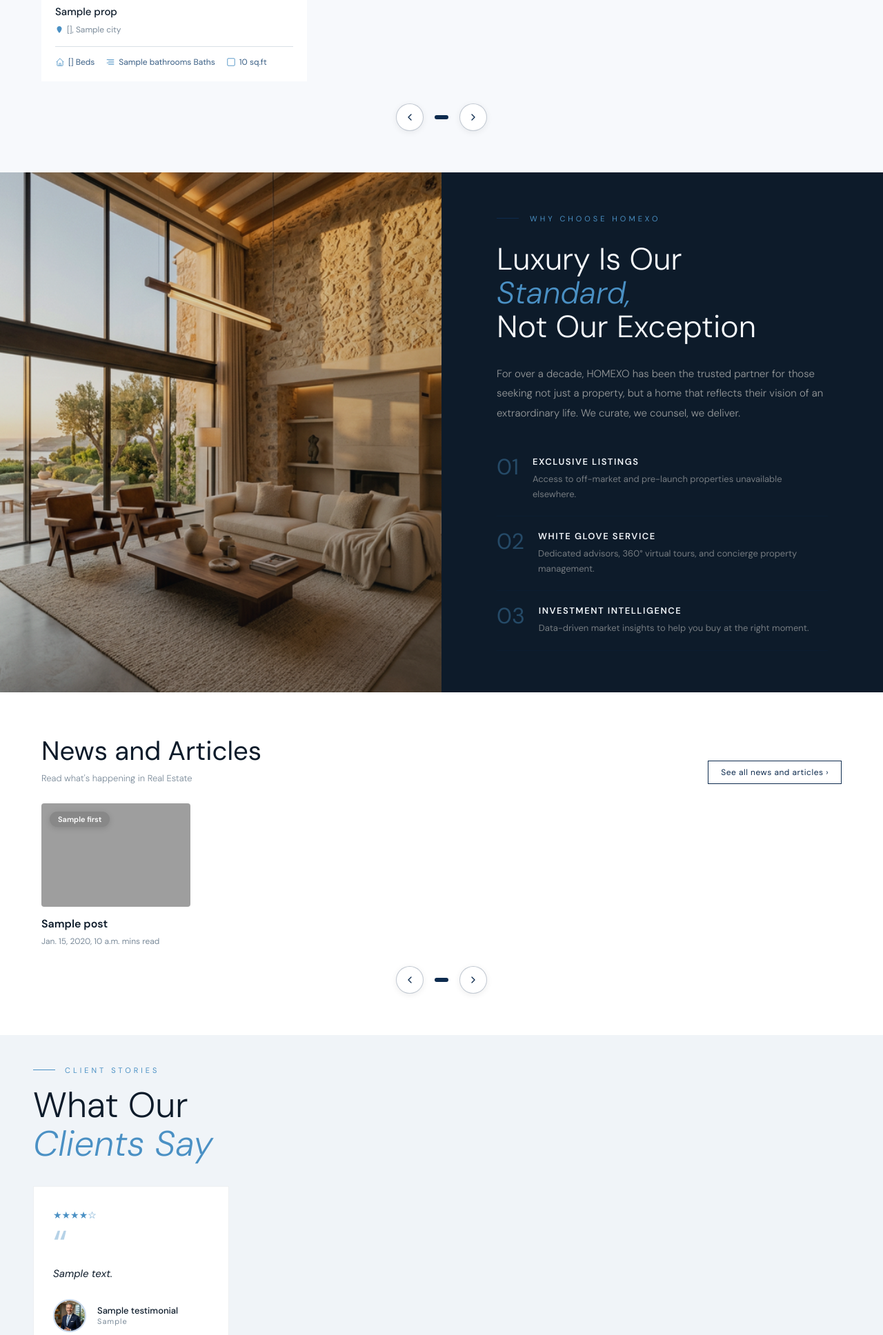
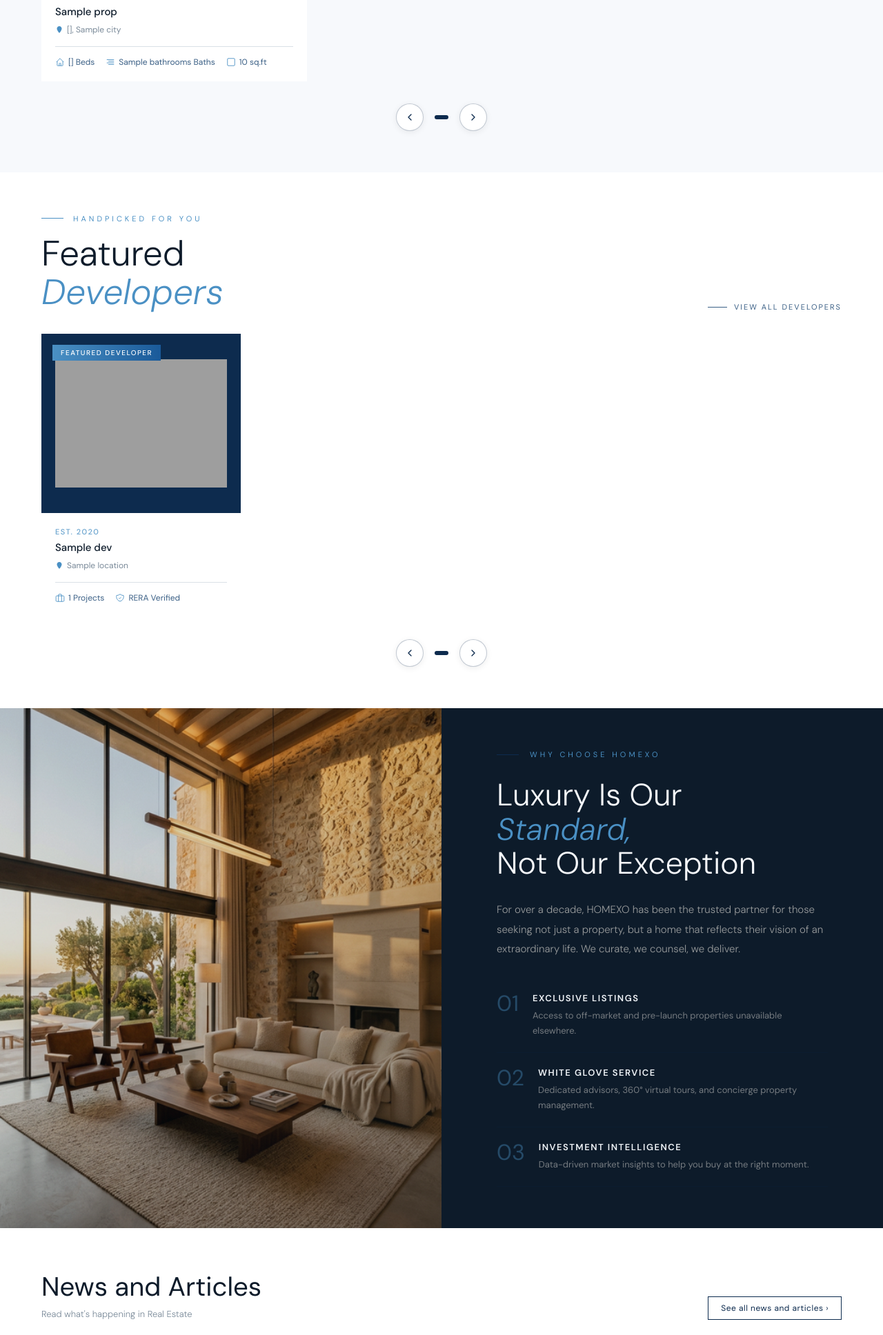
Before and after one commit to RajeshRamadas/homexo, a Django app: template templates/pages/home.html in a window 1280 px wide. Shown: the part 2261-4197 px from the top of the page at 69% size. Run offline with Django 5.2, Linux system fonts and the light colour scheme; the template is opened without the code that fills it: most values are stand-ins (such as "Sample title", 1, 10 or a date in 2020); grey boxes are pictures that could not be loaded.

Commit message:
developer

```diff
--- a/pages/views.py
+++ b/pages/views.py
@@ -244,6 +244,9 @@ def home(request):
         # CTA / contact enquiry form
         'enquiry_form': EnquiryForm(),
 
+        # Featured developers strip (up to 8, show 4 per view — slider)
+        'featured_developers': Developer.objects.filter(is_featured=True)[:8],
+
         # Stats for animated counters
         'stats': {
             'properties':   total_active or 1200,
--- a/templates/pages/developer_profile.html
+++ b/templates/pages/developer_profile.html
@@ -280,14 +280,14 @@
         </span>
       </div>
       <div class="dev-hero-actions">
-        <a href="{% url 'properties:list' %}" class="dp-btn-primary">View All Projects</a>
+        <a href="{% url 'properties:list' %}?developer={{ developer.slug }}" class="dp-btn-primary">View All Projects</a>
         <button class="dp-btn-ghost">Download Brochure</button>
         <button class="dp-btn-ghost" onclick="document.querySelector('.sidebar-card').scrollIntoView({behavior:'smooth'})">Contact Developer</button>
       </div>
     </div>
     <div class="dev-hero-stats-card">
       <div class="hsc-stat">
-        <div class="hsc-val">{{ project_count }}+</div>
+        <div class="hsc-val">{{ active_projects_count }}+</div>
         <div class="hsc-lbl">Active Projects</div>
       </div>
       <div class="hsc-stat">
--- a/templates/pages/home.html
+++ b/templates/pages/home.html
@@ -402,6 +402,13 @@
   .prop-dot { width:6px;height:6px;border-radius:50%;background:rgba(13,43,78,.2);cursor:pointer;transition:all .3s; }
   .prop-dot.active { background:var(--navy);width:20px;border-radius:3px; }
 
+  /* ═══ DEV SLIDER (reuses property-card styles) ═══ */
+  .dev-slider-wrapper { overflow:hidden;width:100%; }
+  .dev-slider { display:flex;gap:2px;will-change:transform;transition:transform .55s cubic-bezier(.23,1,.32,1); }
+  .dev-slider .property-card { width:calc((100% - 6px) / 4);min-width:calc((100% - 6px) / 4);flex-shrink:0; }
+  /* Developer-specific badge colour override */
+  .dev-badge-featured { background:linear-gradient(90deg,var(--sky),#1A5A9A)!important;color:var(--white)!important; }
+
   /* ═══ SIGNATURE / FEATURED LARGE GRID ═══ */
   .property-grid-featured { display:grid;grid-template-columns:1fr 1fr;grid-template-rows:auto auto;gap:2px; }
 
@@ -581,6 +588,7 @@
     .service-icon img{width:30px;height:30px;}
     .service-label{font-size:10px;line-height:1.35;max-width:12ch;}
     .prop-slider .property-card{width:100%!important;min-width:100%!important;}
+    .dev-slider .property-card{width:calc(50% - 1px)!important;min-width:calc(50% - 1px)!important;}
     .property-grid-featured{display:flex;flex-direction:column;gap:2px;}
     .property-card-large .property-card-img{min-height:58vw!important;}
     .property-card-sm{flex-direction:column!important;}
@@ -954,7 +962,68 @@
   </div>
 </section>
 
-<!-- ══════════════════ ABOUT SECTION ═════════════════════════ -->
+<!-- ════════════════════ FEATURED DEVELOPERS ══════════════════ -->
+{% if featured_developers %}
+<section class="section" style="background:var(--white);">
+  <div class="section-flex">
+    <div>
+      <div class="section-eyebrow">Handpicked For You</div>
+      <h2 class="section-title">Featured<br><em>Developers</em></h2>
+    </div>
+    <a href="{% url 'pages:developers' %}" class="view-all"><span></span> View All Developers</a>
+  </div>
+  <div class="dev-slider-wrapper">
+    <div class="dev-slider" id="devSlider">
+      {% for dev in featured_developers %}
+      <a href="{% url 'pages:developer_profile' dev.slug %}" class="property-card" style="text-decoration:none;display:block;cursor:pointer;">
+        <div class="property-card-img">
+          {% if dev.logo %}
+          <img src="{{ dev.logo.url }}" alt="{{ dev.name }}" style="width:100%;height:100%;object-fit:contain;padding:20px;background:#0D2B4E;">
+          {% else %}
+          <div style="width:100%;height:100%;background:linear-gradient(135deg,#071929 0%,#0D2B4E 50%,#1A4A7A 100%);display:flex;align-items:center;justify-content:center;">
+            <span style="font-family:'DM Sans',sans-serif;font-size:clamp(48px,7vw,80px);font-weight:300;color:rgba(74,144,196,.3);letter-spacing:-3px;">{{ dev.initials }}</span>
+          </div>
+          {% endif %}
+          <div class="property-tag dev-badge-featured">Featured Developer</div>
+        </div>
+        <div class="property-body">
+          <div class="property-price" style="font-size:11px;letter-spacing:1.5px;text-transform:uppercase;color:rgba(74,144,196,.85);">{% if dev.established_year %}Est. {{ dev.established_year }}{% else %}Verified Builder{% endif %}</div>
+          <div class="property-name">{{ dev.name }}</div>
+          <div class="property-location">
+            <svg viewBox="0 0 24 24" fill="currentColor"><path d="M12 2C8.13 2 5 5.13 5 9c0 5.25 7 13 7 13s7-7.75 7-13c0-3.87-3.13-7-7-7z"/></svg>
+            {{ dev.location|default:"Pan India" }}
+          </div>
+          <div class="property-specs">
+            <div class="spec">
+              <svg viewBox="0 0 24 24" fill="none" stroke="currentColor" stroke-width="1.5" style="width:14px;height:14px;color:var(--sky)"><rect x="2" y="7" width="20" height="14" rx="2"/><path d="M16 21V5a2 2 0 00-2-2h-4a2 2 0 00-2 2v16"/></svg>
+              {{ dev.properties.count }} Projects
+            </div>
+            <div class="spec">
+              <svg viewBox="0 0 24 24" fill="none" stroke="currentColor" stroke-width="1.5" style="width:14px;height:14px;color:var(--sky)"><path d="M9 12l2 2 4-4m5.618-4.016A11.955 11.955 0 0112 2.944a11.955 11.955 0 01-8.618 3.04A12.02 12.02 0 003 9c0 5.591 3.824 10.29 9 11.622 5.176-1.332 9-6.03 9-11.622 0-1.042-.133-2.052-.382-3.016z"/></svg>
+              RERA Verified
+            </div>
+          </div>
+        </div>
+      </a>
+      {% endfor %}
+    </div>
+  </div>
+  <div class="prop-slider-controls">
+    <button class="prop-arrow" onclick="slideDev(-1)" aria-label="Previous">
+      <svg width="16" height="16" viewBox="0 0 24 24" fill="none" stroke="currentColor" stroke-width="2" stroke-linecap="round" stroke-linejoin="round"><polyline points="15 18 9 12 15 6"/></svg>
+    </button>
+    <div class="prop-dots" id="devDots">
+      {% for dev in featured_developers %}
+      <div class="prop-dot{% if forloop.first %} active{% endif %}"></div>
+      {% endfor %}
+    </div>
+    <button class="prop-arrow" onclick="slideDev(1)" aria-label="Next">
+      <svg width="16" height="16" viewBox="0 0 24 24" fill="none" stroke="currentColor" stroke-width="2" stroke-linecap="round" stroke-linejoin="round"><polyline points="9 18 15 12 9 6"/></svg>
+    </button>
+  </div>
+</section>
+{% endif %}
+
 <div class="about-section">
   <div class="about-img">
     <img src="{% static 'images/about_luxury.jpg' %}" alt="Luxury Interior" style="width:100%;height:100%;object-fit:cover;opacity:.85;">
@@ -1152,6 +1221,27 @@ function slideProp(dir) {
   document.querySelectorAll('.prop-dot').forEach((d, i) => d.classList.toggle('active', i === propIndex));
 }
 
+// ── Developer slider ──
+let devIndex = 0;
+const totalDevs = document.querySelectorAll('#devSlider .property-card').length;
+
+function slideDev(dir) {
+  const slider  = document.getElementById('devSlider');
+  if (!slider) return;
+  const wrapper = slider.parentElement;
+  const isMobile = window.innerWidth <= 768;
+  const isTablet = window.innerWidth <= 1024;
+  const visCount = isMobile ? 1 : (isTablet ? 2 : 4);
+  const maxIdx   = Math.max(0, totalDevs - visCount);
+  devIndex = Math.max(0, Math.min(devIndex + dir, maxIdx));
+  const card = slider.querySelector('.property-card');
+  if (!card) return;
+  const cardW = isMobile ? wrapper.offsetWidth : (card.offsetWidth + 2);
+  slider.style.transform = `translateX(-${devIndex * cardW}px)`;
+  slider.style.transition = 'transform 0.55s cubic-bezier(.23,1,.32,1)';
+  document.querySelectorAll('#devDots .prop-dot').forEach((d, i) => d.classList.toggle('active', i === devIndex));
+}
+
 // ── News carousel ──
 let newsIndex = 0;
 const totalNewsCards = document.querySelectorAll('#newsCarousel .news-card').length;
@@ -1242,14 +1332,17 @@ if (statsSection) statsObserver.observe(statsSection);
 
 // ── Reset sliders on resize ──
 window.addEventListener('resize', () => {
-  propIndex = 0; newsIndex = 0; testIndex = 0;
-  const s = document.getElementById('propSlider');
-  const n = document.getElementById('newsCarousel');
-  const t = document.getElementById('testimonialCarousel');
-  if (s) s.style.transform = 'translateX(0)';
-  if (n) n.style.transform = 'translateX(0)';
-  if (t) t.style.transform = 'translateX(0)';
+  propIndex = 0; devIndex = 0; newsIndex = 0; testIndex = 0;
+  const s  = document.getElementById('propSlider');
+  const dv = document.getElementById('devSlider');
+  const n  = document.getElementById('newsCarousel');
+  const t  = document.getElementById('testimonialCarousel');
+  if (s)  s.style.transform  = 'translateX(0)';
+  if (dv) dv.style.transform = 'translateX(0)';
+  if (n)  n.style.transform  = 'translateX(0)';
+  if (t)  t.style.transform  = 'translateX(0)';
   document.querySelectorAll('.prop-dot').forEach((d,i)=>d.classList.toggle('active',i===0));
+  document.querySelectorAll('#devDots .prop-dot').forEach((d,i)=>d.classList.toggle('active',i===0));
   document.querySelectorAll('.news-dot').forEach((d,i)=>d.classList.toggle('active',i===0));
   document.querySelectorAll('.testimonial-dot').forEach((d,i)=>d.classList.toggle('active',i===0));
 });
@@ -1263,8 +1356,9 @@ window.addEventListener('resize', () => {
 // ── Touch/swipe support for all sliders ──
 (function() {
   const sliders = [
-    { id: 'propSlider',   fn: slideProp },
-    { id: 'newsCarousel', fn: slideNews },
+    { id: 'propSlider',          fn: slideProp },
+    { id: 'devSlider',           fn: slideDev },
+    { id: 'newsCarousel',        fn: slideNews },
     { id: 'testimonialCarousel', fn: slideTestimonial },
   ];
   sliders.forEach(({ id, fn }) => {
```
Also changed, not shown: properties/views.py (+23 -8 lines), db.sqlite3, media/developers/logos/6800a0f16.jpg (added), media/developers/logos/images.jpeg (added), media/developers/logos/images1.jpeg (added).
